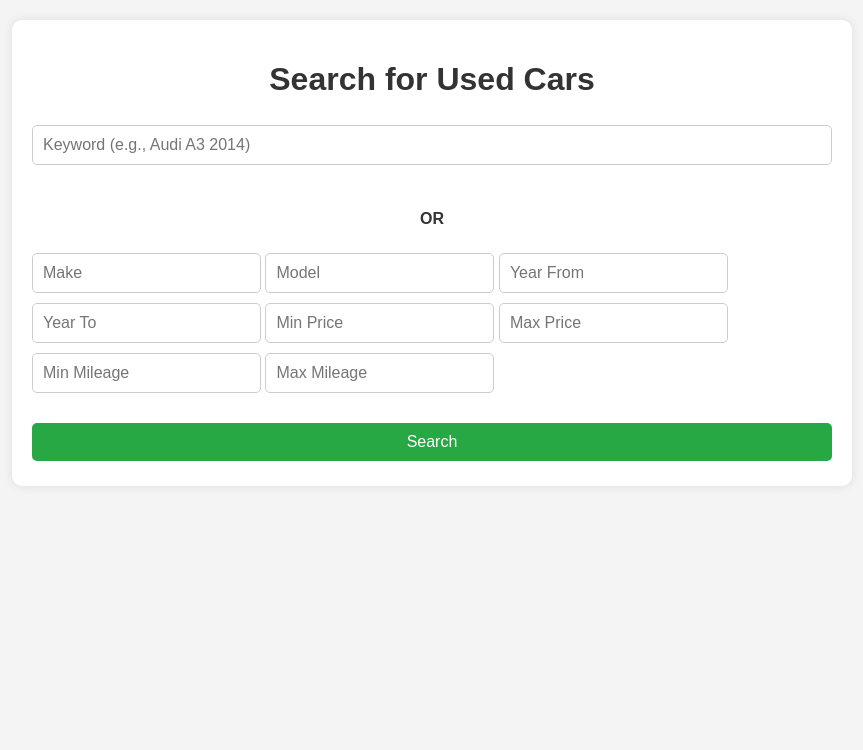
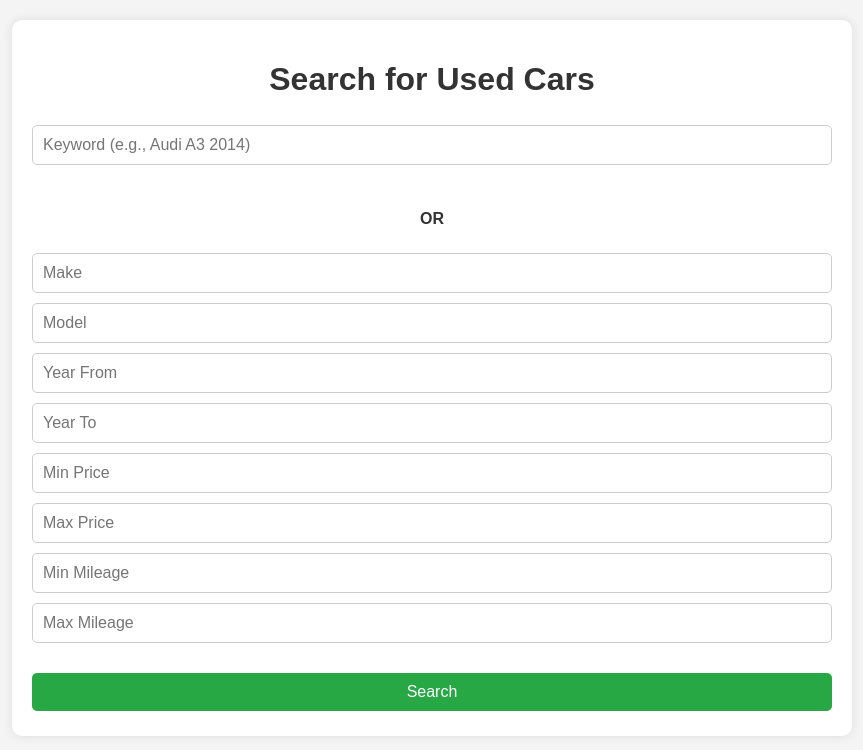
Before and after one commit to sharmalakshay/sunmotors_sbt_api, a Flask app: page / in a window 1280 px wide. Shown: the top 750 px of the page, without its empty margins (208-1071 px from the left). Run offline with Flask 3, Linux system fonts and the light colour scheme.

Commit message:
Refactor input styles in keyword and details sections for consistent width and box-sizing

```diff
--- a/templates/index.html
+++ b/templates/index.html
@@ -84,8 +84,9 @@
             font-weight: bold;
             color: #333;
         }
-        .keyword-section input {
-            width: calc(100% - 22px); /* Adjust width to fit within the container */
+        .keyword-section input, .details-section input {
+            width: 100%;
+            box-sizing: border-box;
         }
         @media (max-width: 600px) {
             .container {
@@ -94,9 +95,6 @@
             input, button {
                 font-size: 14px;
                 padding: 8px;
-            }
-            .keyword-section input {
-                width: 100%;
             }
         }
     </style>
```
